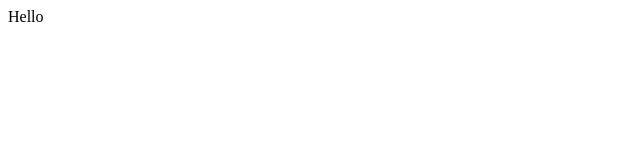
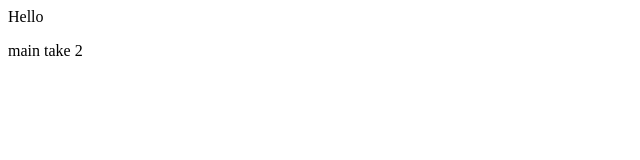
Before and after one commit to Psingh17/DemoRepo, a plain HTML site: page index.html in a window 1280 px wide. Shown: the full height of the page, 0-640 px from the left. Drawn offline with Linux system fonts and the light colour scheme.

Commit message:
main take2 change added

```diff
--- a/index.html
+++ b/index.html
@@ -1 +1,2 @@
 <div>Hello</div>
+<p>main take 2</p>
```
